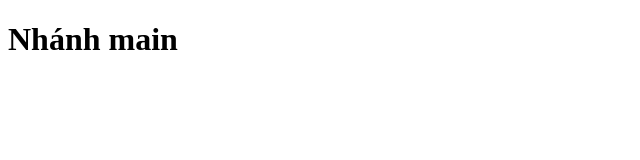
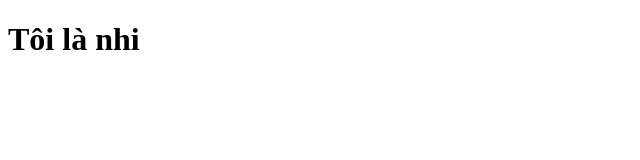
Before and after one commit to Khieue/duan5, a plain HTML site: page index.html in a window 1280 px wide. Shown: the whole page, without its empty margins (0-640 px from the left). Drawn offline with Linux system fonts and the light colour scheme.

Commit message:
tôi là nhi lần 2

```diff
--- a/index.html
+++ b/index.html
@@ -6,6 +6,6 @@
     <title>tailieumat</title>
   </head>
   <body>
-    <h1>Nhánh main</h1>
+    <h1>Tôi là nhi</h1>
   </body>
 </html>
```
